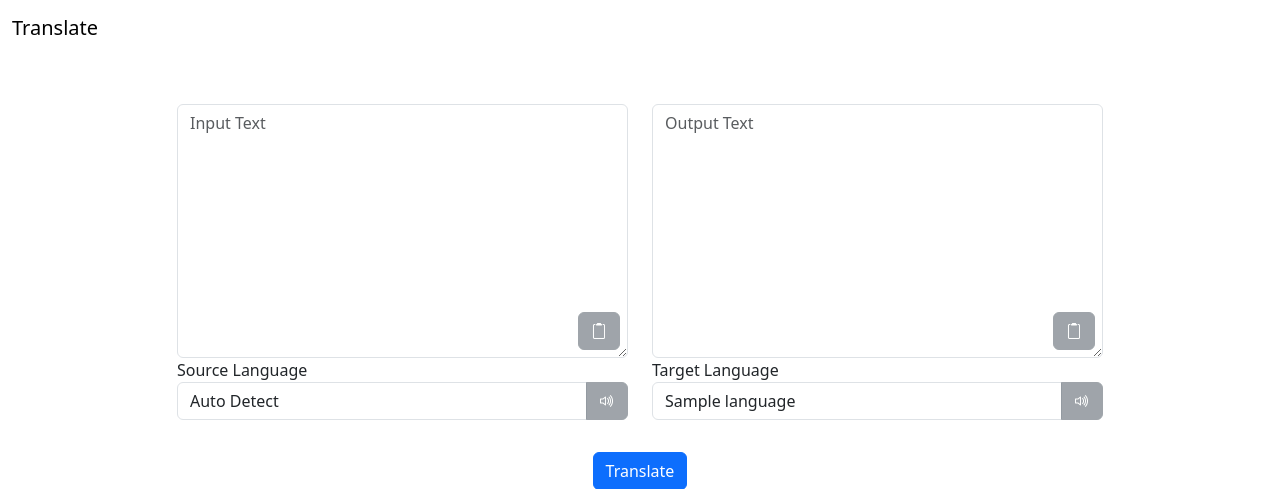
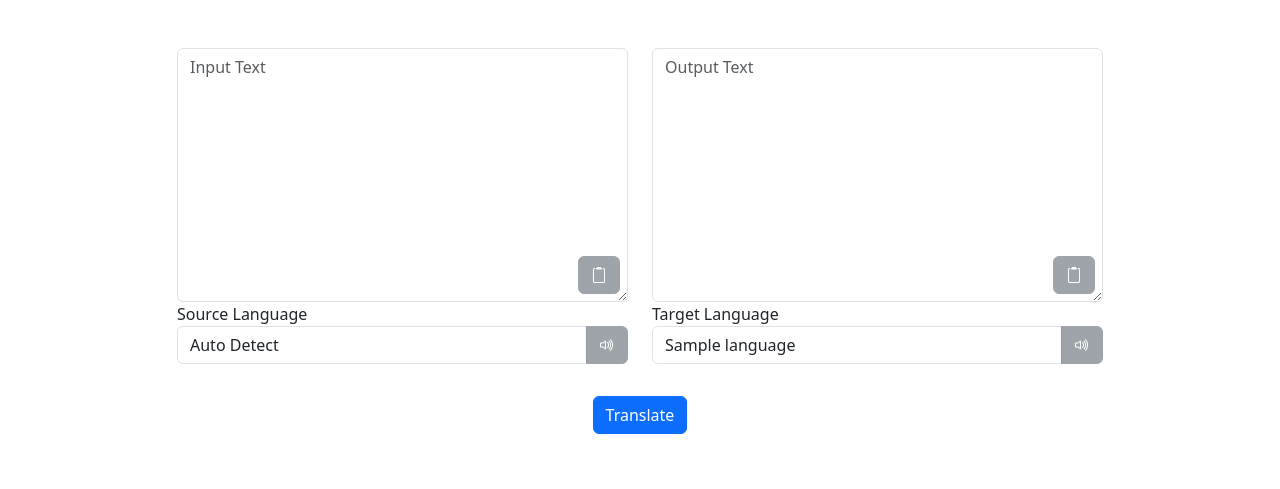
Before and after one commit to Nachtalb/leeplate, a FastAPI app: template templates/translate.j2 in a window 1280 px wide. Shown: the top 489 px of the page. Run offline with FastAPI, Linux system fonts and the light colour scheme; the template is opened without the code that fills it: most values are stand-ins (such as "Sample title", 1, 10 or a date in 2020); some libraries are stand-ins or nearby versions.

Commit message:
Remove navbar for a cleaner look

```diff
--- a/templates/base.j2
+++ b/templates/base.j2
@@ -9,14 +9,6 @@
   <link rel="stylesheet" href="https://cdn.jsdelivr.net/npm/bootstrap-icons@1.10.3/font/bootstrap-icons.css">
 </head>
 <body>
-  <nav class="navbar navbar-expand-lg">
-    <div class="container-fluid">
-      <a class="navbar-brand" href="#">Translate</a>
-      <button class="navbar-toggler" type="button" data-bs-toggle="collapse" data-bs-target="#navbarSupportedContent" aria-controls="navbarSupportedContent" aria-expanded="false" aria-label="Toggle navigation">
-        <span class="navbar-toggler-icon"></span>
-      </button>
-    </div>
-  </nav>
   <div class="container mt-5">
     {% block content %}{% endblock %}
   </div>
```
